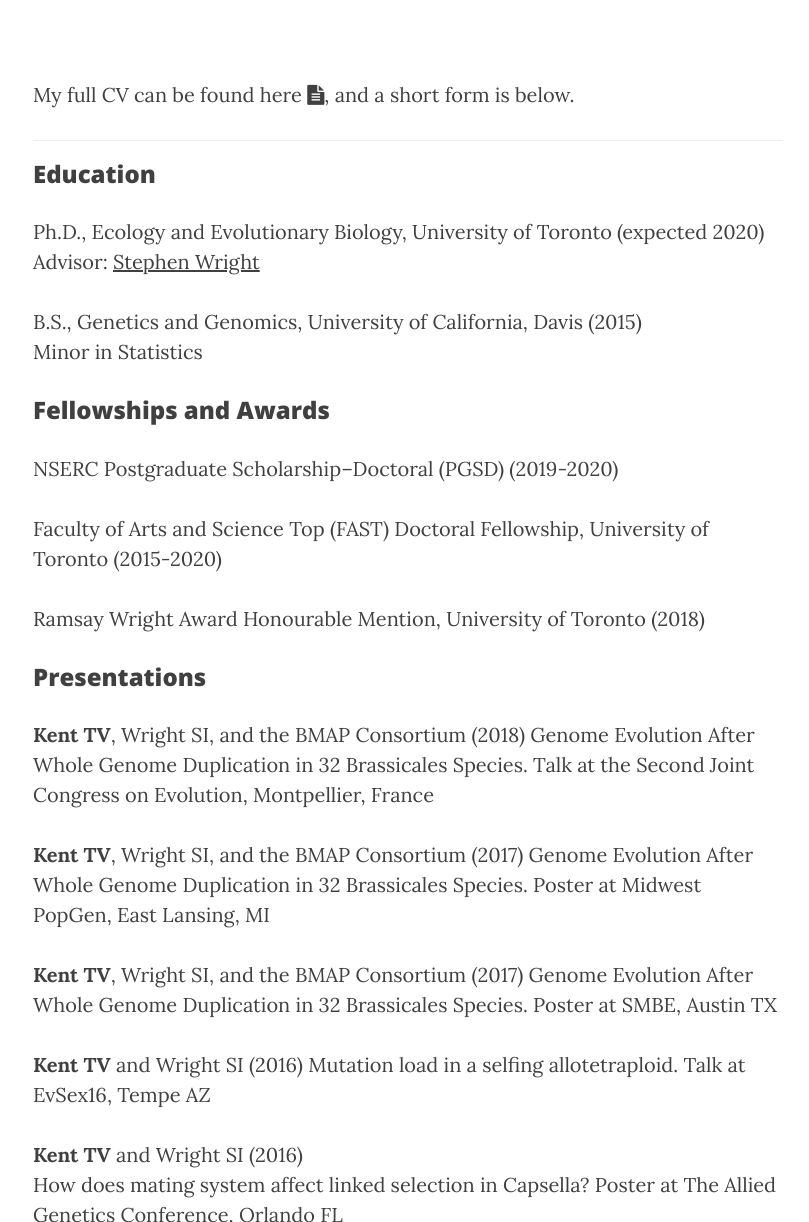
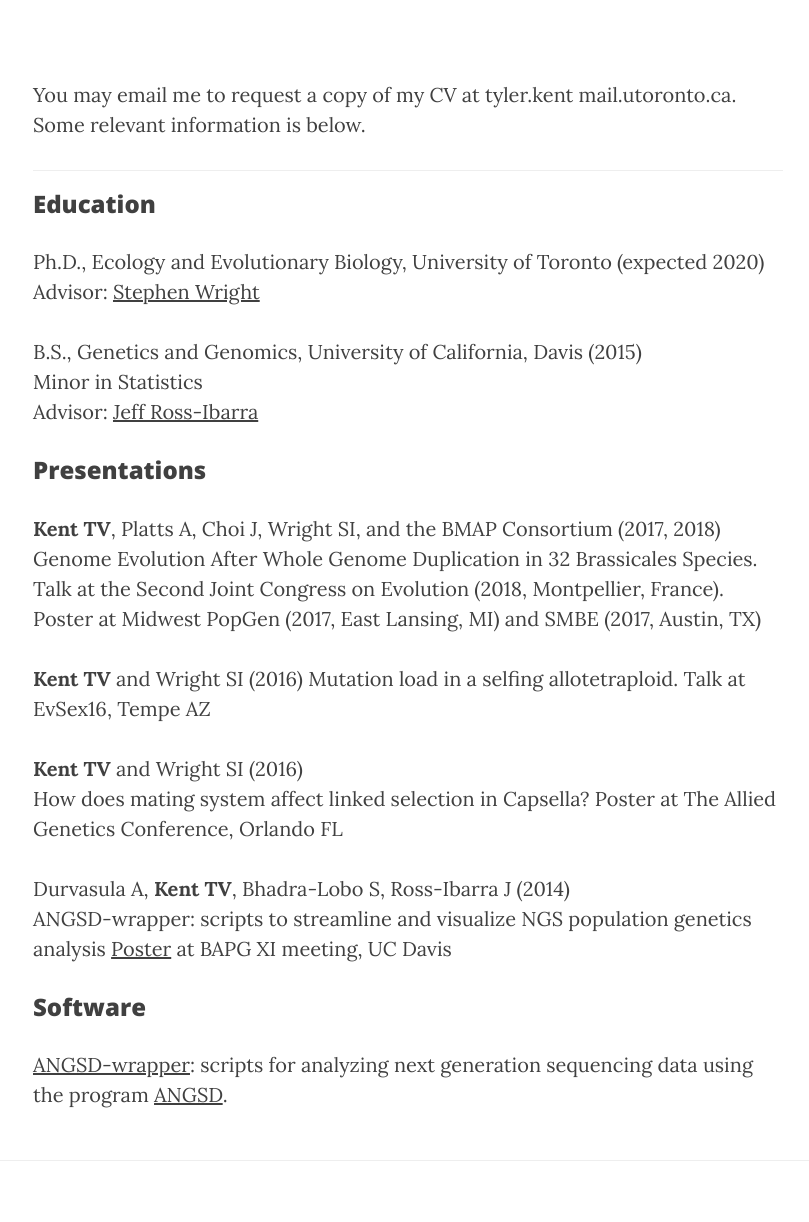
Before and after one commit to tvkent/tvkent.github.io, a Jekyll site: the page built from 2_CV.md, in a window 1280 px wide and 1400 px high, scrolled down 244 px. Shown: the part 178-1400 px from the top of the window, without its empty margins (232-1041 px from the left). Built offline with Jekyll 4.4.1, drawn with Linux system fonts in a browser that asks for light colours; nearby versions of some CDN libraries.

Commit message:
Update 2_CV.md
removed CV. if you need to view it, send me an email, otherwise the important stuff is on this page and in publications.

```diff
--- a/2_CV.md
+++ b/2_CV.md
@@ -4,7 +4,8 @@ title: "CV"
 header-img: "img/trilium.jpg"
 ---
 
-My full CV can be found here <a href="/docs/cv.pdf" target="_blank"><i class="fa fa-file-text fa-md"></i></a>, and a short form is below.
+You may email me to request a copy of my CV at tyler.kent <at> mail.utoronto.ca.
+Some relevant information is below.
 
 ___
 
@@ -15,25 +16,12 @@ Advisor: [Stephen Wright](https://wright.eeb.utoronto.ca)
 
 B.S., Genetics and Genomics, University of California, Davis    (2015)
 Minor in Statistics
-
-### Fellowships and Awards
-
-NSERC Postgraduate Scholarship--Doctoral (PGSD) (2019-2020)
-
-Faculty of Arts and Science Top (FAST) Doctoral Fellowship, University of Toronto (2015-2020)
-
-Ramsay Wright Award Honourable Mention, University of Toronto (2018)
+Advisor: [Jeff Ross-Ibarra](https://rilab.og)
 
 ### Presentations
 
-__Kent TV__, Wright SI, and the BMAP Consortium (2018)
-Genome Evolution After Whole Genome Duplication in 32 Brassicales Species. Talk at the Second Joint Congress on Evolution, Montpellier, France
-
-__Kent TV__, Wright SI, and the BMAP Consortium	(2017)
-Genome Evolution After Whole Genome Duplication in 32 Brassicales Species. Poster at Midwest PopGen, East Lansing, MI
-
-__Kent TV__, Wright SI, and the BMAP Consortium	(2017)
-Genome Evolution After Whole Genome Duplication in 32 Brassicales Species. Poster at SMBE, Austin TX
+__Kent TV__, Platts A, Choi J, Wright SI, and the BMAP Consortium (2017, 2018)
+Genome Evolution After Whole Genome Duplication in 32 Brassicales Species. Talk at the Second Joint Congress on Evolution (2018, Montpellier, France). Poster at Midwest PopGen (2017, East Lansing, MI) and SMBE (2017, Austin, TX)
 
 __Kent TV__ and Wright SI	(2016)
 Mutation load in a selfing allotetraploid. Talk at EvSex16, Tempe AZ
@@ -46,4 +34,4 @@ ANGSD-wrapper: scripts to streamline and visualize NGS population genetics analy
 
 ### Software
 
-[ANGSD-wrapper](http://github.com/mojaveazure/angsd-wrapper): scripts for analyzing next generation sequencing data using the program [ANGSD](http://popgen.dk/wiki/index.php/ANGSD).
+[ANGSD-wrapper](https://github.com/ANGSD-wrapper/angsd-wrapper): scripts for analyzing next generation sequencing data using the program [ANGSD](http://popgen.dk/wiki/index.php/ANGSD).
```
